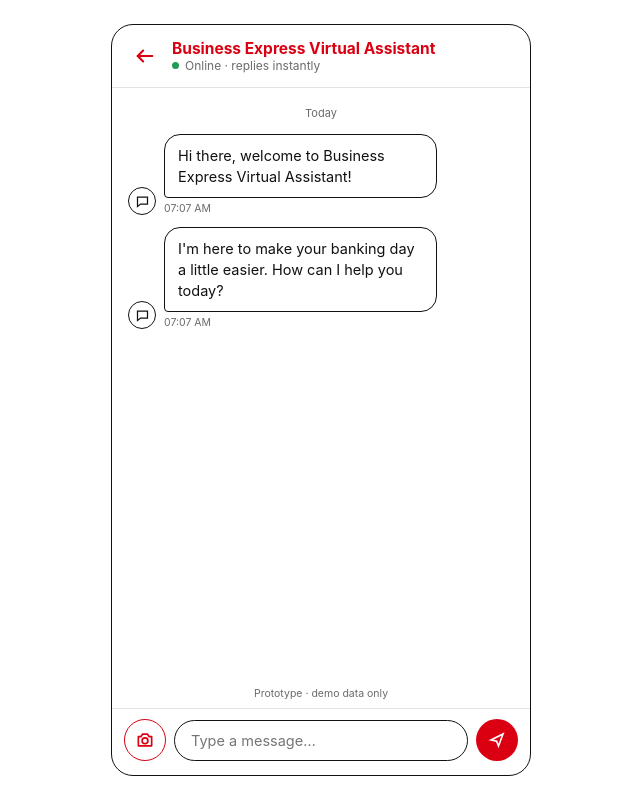
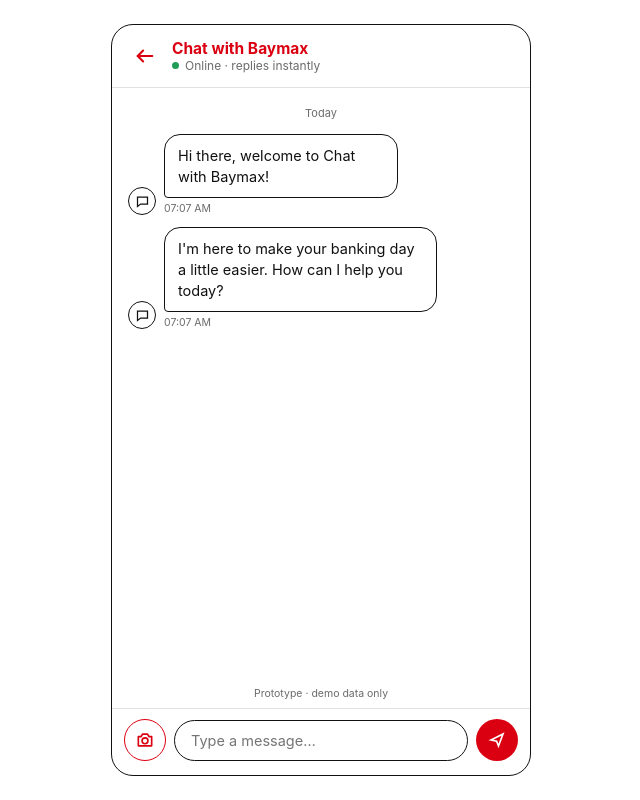
Before and after one commit to jamiewong2509/AIOpenDay_COA, a plain HTML site: page index.html in a window 1280 px wide. Shown: the whole page, without its empty margins (319-959 px from the left). Drawn offline with Linux system fonts and the light colour scheme.

Commit message:
Update index.html

```diff
--- a/index.html
+++ b/index.html
@@ -80,7 +80,7 @@
       <svg width="22" height="22" viewBox="0 0 24 24" fill="none" stroke="currentColor" stroke-width="2.2" stroke-linecap="round" stroke-linejoin="round"><path d="M20 12H4"/><path d="M10 6l-6 6 6 6"/></svg>
     </button>
     <div class="h-title">
-      <b>Business Express Virtual Assistant</b>
+      <b>Chat with Baymax</b>
       <span><i class="dot"></i>Online · replies instantly</span>
     </div>
   </header>
@@ -105,7 +105,7 @@
 const DISPATCH_DATE = "29 October 2026";
 const ADDRESS_EN = "Room 1802, Unit 2, Building 7, Phase 3, Zhonghai Huating, 1688 Wenyi West Road, Yuhang District, Hangzhou, Zhejiang, 311121";
 /* The "OCR" result: whatever photo is uploaded, the demo reads this address from it */
-const OCR_RESULT_CN = "浙江省杭州市余杭区文一西路1688号中海华庭三期7幢2单元1802室";
+const OCR_RESULT_CN = "浙江省杭州市余杭区文一西路1688号中海华庭三期7幢2单元1802室（邮政编号：311121）";
 
 /* Demo mode: pressing Send with an empty box sends the next customer line from the script.
    At the address step it uploads a sample photo instead. */
@@ -198,7 +198,7 @@
   chat.innerHTML = '<div class="day">Today</div>';
   state = 'menu';
   await bot([
-    "Hi there, welcome to Business Express Virtual Assistant!",
+    "Hi there, welcome to Chat with Baymax!",
     "I'm here to make your banking day a little easier. How can I help you today?"
   ]);
 }
```
